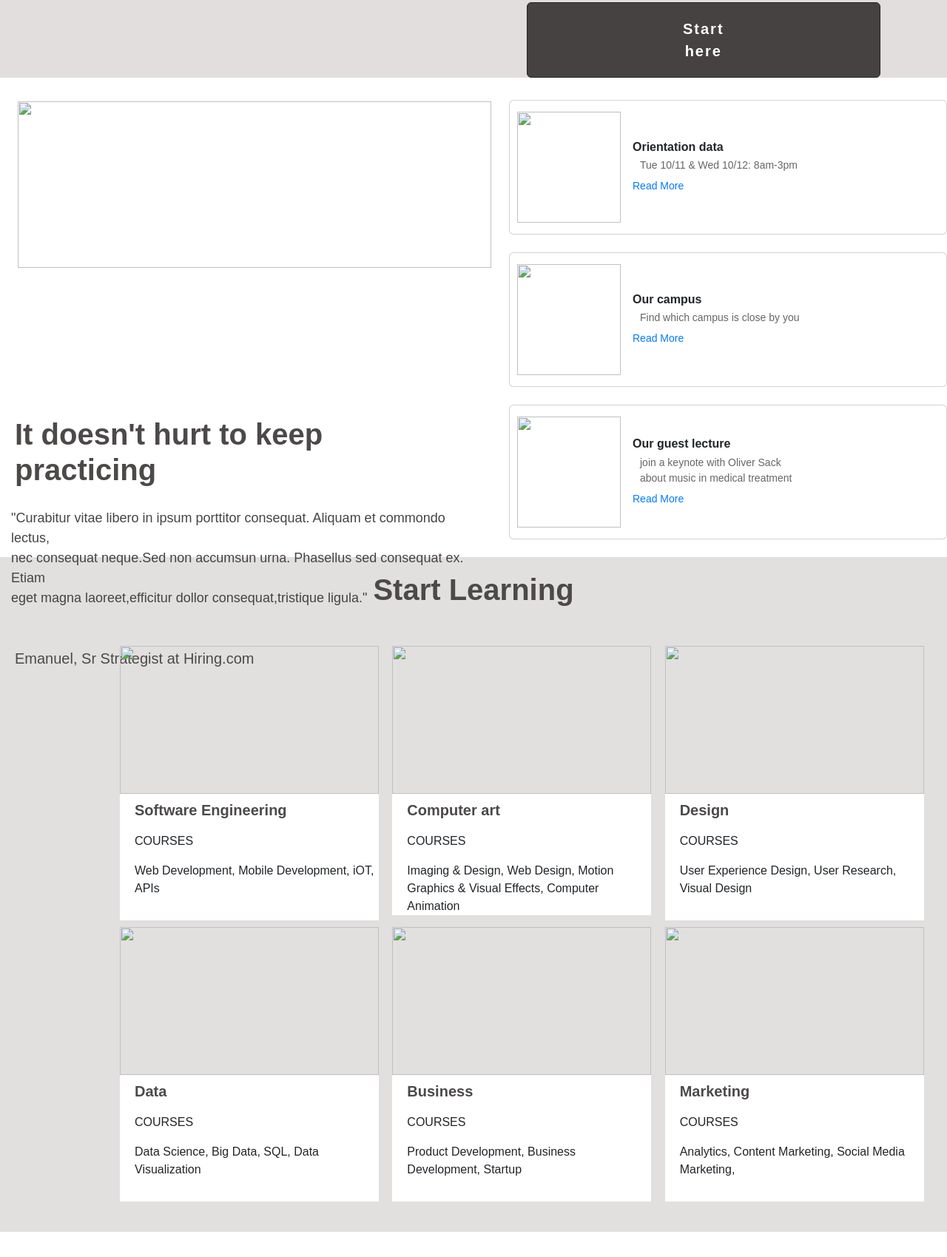
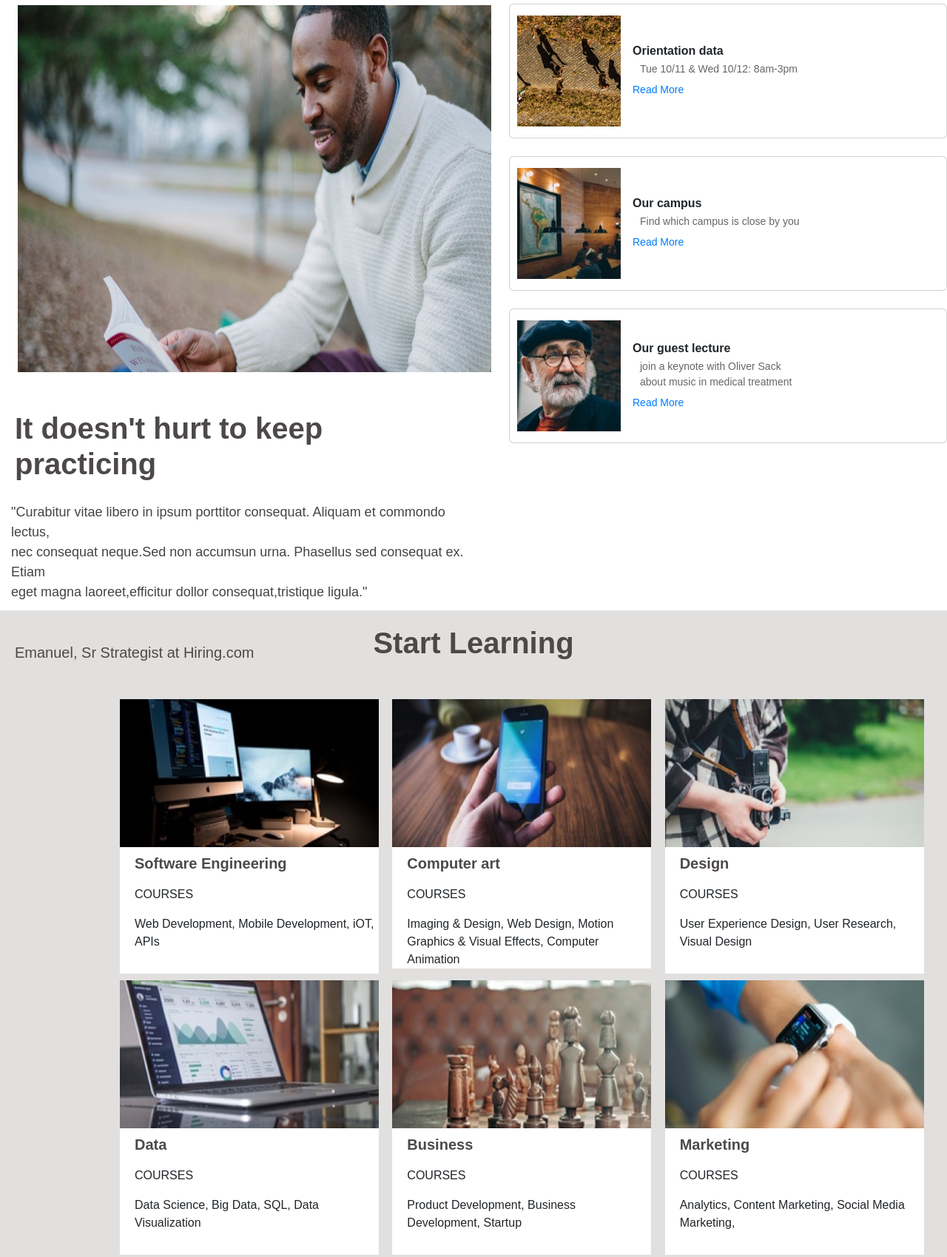
Before and after one commit to aniketdahire/Vinsys, a plain HTML site: page colmar-academy/index.html in a window 1280 px wide. Shown: the part 617-2316 px from the top of the page at 74% size. Drawn offline with nearby package versions, Linux system fonts and the light colour scheme; files that its build step writes are made by us from their sources.

Commit message:
made changes

```diff
--- a/colmar-academy/index.html
+++ b/colmar-academy/index.html
@@ -8,7 +8,7 @@
       rel="stylesheet"
       href="https://cdn.jsdelivr.net/npm/bootstrap@5.3.0/dist/css/bootstrap.min.css"
     />
-    <link rel="stylesheet" href="colmar-academy/style.css" />
+    <link rel="stylesheet" href="/colmar-academy/style.css" />
   </head>
   <body>
     <!-- Navbar section  -->
@@ -16,7 +16,7 @@
       <a class="navbar-brand d-flex align-items-center" href="#">
         <img
           class="ms-2"
-          src="colmar-academy/images/ic-logo.svg"
+          src="/colmar-academy/images/ic-logo.svg"
           alt="colmar-academy logo"
           width="40"
           height="40"
@@ -36,7 +36,7 @@
     <div class="container-fluid hero-section">
       <div class="row align-items-center">
         <!-- side image -->
-        <img class="image1 col-md-6" src="colmar-academy/images/banner.jpg" />
+        <img class="image1 col-md-6" src="/colmar-academy/images/banner.jpg" />
         <!-- right text -->
         <div class="text col-md-5">
           <h1>
@@ -56,7 +56,7 @@
       <div class="row">
         <div class="image2 col-md-6" id="image2">
           <img
-            src="colmar-academy/images/information-main.jpg"
+            src="/colmar-academy/images/information-main.jpg"
             style="width: 100%"
           />
 
@@ -75,7 +75,7 @@
         <div class="sidebar col-md-6">
           <div class="row">
             <div class="card col-md-12">
-              <img src="colmar-academy/images/information-orientation.jpg" />
+              <img src="/colmar-academy/images/information-orientation.jpg" />
               <div class="card-content col-md-6">
                 <h3>Orientation data</h3>
                 <p>Tue 10/11 & Wed 10/12: 8am-3pm</p>
@@ -85,7 +85,7 @@
           </div>
           <div class="row">
             <div class="card col-md-12">
-              <img src="colmar-academy/images/information-campus.jpg" />
+              <img src="/colmar-academy/images/information-campus.jpg" />
               <div class="card-content col-md-6">
                 <h3>Our campus</h3>
                 <p>Find which campus is close by you</p>
@@ -96,7 +96,7 @@
 
           <div class="row">
             <div class="card col-md-12">
-              <img src="colmar-academy/images/information-guest-lecture.jpg" />
+              <img src="/colmar-academy/images/information-guest-lecture.jpg" />
               <div class="card-content col-md-6">
                 <h3>Our guest lecture</h3>
                 <p>
@@ -131,7 +131,7 @@
         >
           <div class="card-img" style="height: 200px; width: 350px">
             <img
-              src="colmar-academy/images/course-software.jpg"
+              src="/colmar-academy/images/course-software.jpg"
               alt=""
               height="100%"
               ;
@@ -154,7 +154,7 @@
         <div class="col-md-2" style="margin-right: 180px">
           <div class="card-img" style="height: 200px; width: 350px">
             <img
-              src="colmar-academy/images/course-computer-art.jpg"
+              src="/colmar-academy/images/course-computer-art.jpg"
               alt=""
               height="100%"
               ;
@@ -174,7 +174,7 @@
         <div class="col-md-2" style="margin-right: 180px">
           <div class="card-img" style="height: 200px; width: 350px">
             <img
-              src="colmar-academy/images/course-design.jpg"
+              src="/colmar-academy/images/course-design.jpg"
               alt=""
               height="100%"
               ;
@@ -199,7 +199,7 @@
         <div class="col-md-2" style="margin-right: 180px">
           <div class="card-img" style="height: 200px; width: 350px">
             <img
-              src="colmar-academy/images/course-data.jpg"
+              src="/colmar-academy/images/course-data.jpg"
               alt=""
               height="100%"
               ;
@@ -224,7 +224,7 @@
         <div class="col-md-2" style="margin-right: 180px">
           <div class="card-img" style="height: 200px; width: 350px">
             <img
-              src="colmar-academy/images/course-business.jpg"
+              src="/colmar-academy/images/course-business.jpg"
               alt=""
               height="100%"
               ;
@@ -249,7 +249,7 @@
         <div class="col-md-2">
           <div class="card-img" style="height: 200px; width: 350px">
             <img
-              src="colmar-academy/images/course-marketing.jpg"
+              src="/colmar-academy/images/course-marketing.jpg"
               alt=""
               height="100%"
               ;
@@ -283,7 +283,7 @@
           <div class="video-container">
             <video
               controls
-              src="colmar-academy/videos/thesis.mp4"
+              src="/colmar-academy/videos/thesis.mp4"
               style="width: 100%; height: 500px; object-fit: cover"
               autoplay
               muted
@@ -305,7 +305,7 @@
           <div class="row">
             <div class="card card2 col-md-12">
               <img
-                src="colmar-academy/images/thesis-fisma.jpg"
+                src="/colmar-academy/images/thesis-fisma.jpg"
                 alt=""
                 style="width: 25%; height: auto"
               />
@@ -319,7 +319,7 @@
           <div class="row">
             <div class="card card2 col-md-12">
               <img
-                src="colmar-academy/images/thesis-now-and-then.jpg"
+                src="/colmar-academy/images/thesis-now-and-then.jpg"
                 alt=""
                 style="width: 25%; height: auto"
               />
```
